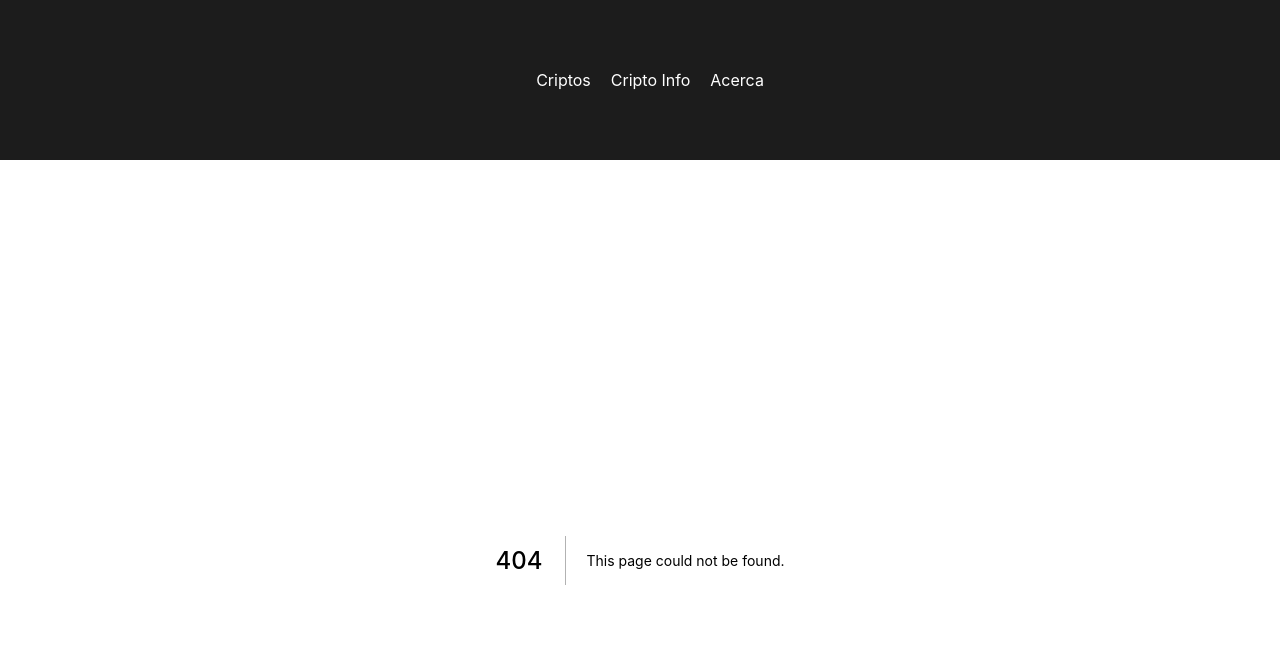
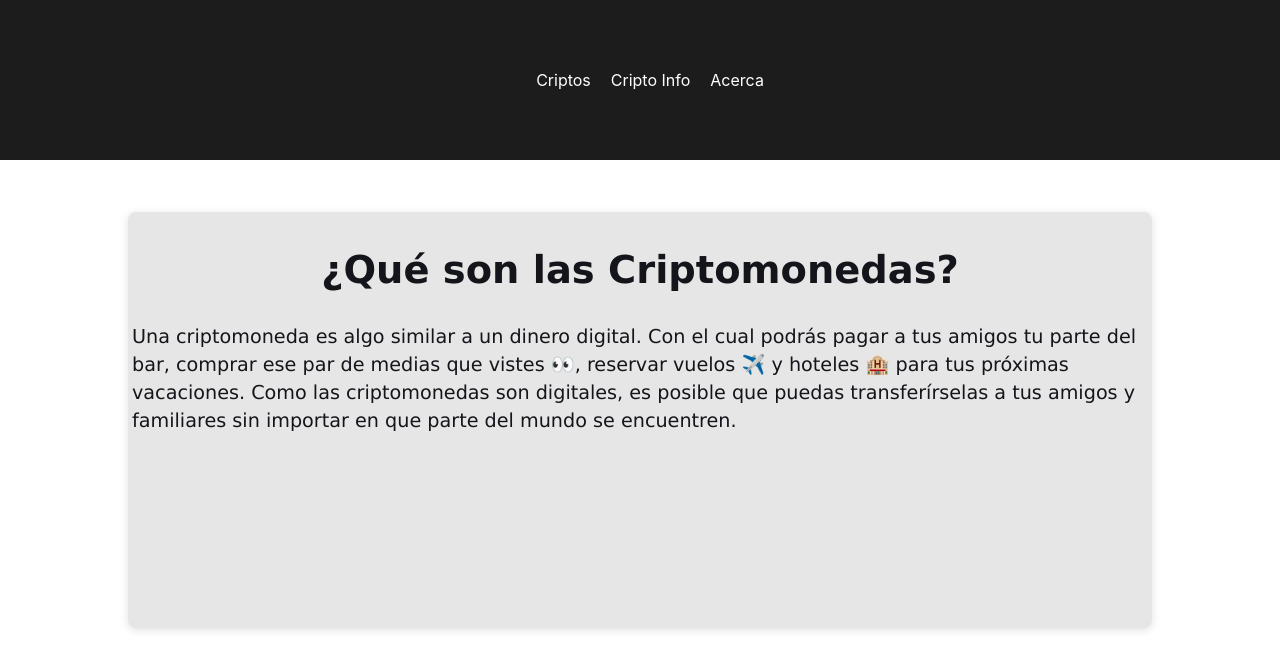
Before and after one commit to andresAgudelo0101/My-First-Next-App, a Next.js app: page /cripto_info in a window 1280 px wide. Before the commit this address had no page. Shown: the top 670 px of the page. Built offline with nearby package versions, Linux system fonts and the light colour scheme.

Commit message:
mas retoques al estilo

```diff
--- a/components/Navbar.js
+++ b/components/Navbar.js
@@ -6,8 +6,8 @@ const Navbar=()=> {
         <div className={styles.navbar}>
             <div className={styles.links}>
                 <Link href="/">Criptos</Link>
-                <Link href="/about">Cripto Info</Link>
-                <Link href="/profile">Acerca</Link>
+                <Link href="/cripto_info">Cripto Info</Link>
+                <Link href="/about">Acerca</Link>
             </div>
         </div>
     )
--- /dev/null
+++ b/pages/cripto_info.js
@@ -0,0 +1,24 @@
+import styles from "../styles/CriptoInfo.module.css";
+import  Head  from "next/head";
+
+export default function about() {
+    return (
+    <>
+        <Head>
+            <title>Cripto Info</title>
+            <meta name="description" content="Generated by create next app" />
+            <link rel="icon" href="/favicon.ico" />
+        </Head>
+        <div className={styles.container}>
+            <div className={styles.containerText}>
+                <h1>¿Qué son las Criptomonedas?</h1>
+                <p>
+                    Una criptomoneda es algo similar a un dinero digital.
+                    Con el cual podrás pagar a tus amigos tu parte del bar, comprar ese par de medias que vistes 👀, reservar vuelos ✈️ y hoteles 🏨 para tus próximas vacaciones.
+                    Como las criptomonedas son digitales, es posible que puedas transferírselas a tus amigos y familiares sin importar en que parte del mundo se encuentren.
+                </p>
+            </div>
+        </div>
+    </>
+    )
+}
--- /dev/null
+++ b/styles/CoinDetail.module.css
@@ -0,0 +1,68 @@
+.container{
+    display: grid;
+    grid-template-columns: 30% 40%;
+    align-items: center;
+    justify-content: center;
+    height: 65vh;
+    width: 100%;
+    padding: 0px;
+}
+
+.containerGrid1{
+    display: flex;
+    justify-content: center;
+    align-items: center;
+    height: 80%;
+    width: 100%;
+}
+
+.containerChildGrid1{
+    display:flex;
+    justify-content:center;
+    align-items: center;
+    height:90%;
+    width: 80%;
+    background-color:#f79d2f;
+    border-radius: 50%;
+    gap: 0px;
+    padding: 3px;
+
+}
+
+.containerGrid2{
+    display: grid;
+    justify-content: flex-start;
+    align-items: center;
+    background-color: #e7e6e6;
+    height: 80%;
+    border-radius: 8px;
+    box-shadow: rgba(99, 99, 99, 0.2) 0px 2px 8px 0px;
+}
+
+.coinList{
+    list-style: none;
+    font-size: 1.2rem;
+    font-family:Verdana, Geneva, Tahoma, sans-serif;
+    font-weight: 200;
+}
+
+.containerImg{
+  display: flex;
+  justify-content: center;
+  width: auto;
+}
+
+.containerTitle{
+    text-align: center;
+    font-size: 1.2rem;
+    width: auto;
+}
+
+.img{
+    height: 93px;
+    width: auto;
+}
+
+.hyper{
+    color: #0000ff;
+}
--- /dev/null
+++ b/styles/CriptoInfo.module.css
@@ -0,0 +1,27 @@
+.container{
+    width: 100%;
+    height: 65vh;
+    display: flex;
+    justify-content: center;
+    align-items: center;
+}
+
+.containerText{
+    width: 80%;
+    height: 80%;
+    color: #14151A;
+    font-size: 1.2rem;
+    font-family:Verdana, Geneva, Tahoma, sans-serif;
+    font-weight: 200;
+    font-weight: 400;
+    line-height: 1.45;
+    overflow-wrap: break-word;
+    padding: 4px;
+    background-color: #e7e6e6;
+    border-radius: 8px;
+    box-shadow: rgba(99, 99, 99, 0.2) 0px 2px 8px 0px;
+}
+
+.containerText h1{
+text-align: center;
+}
```
Also changed, not shown: components/CoinDetails.js (+18 -12 lines), pages/about.js (deleted, +0 -19 lines).
